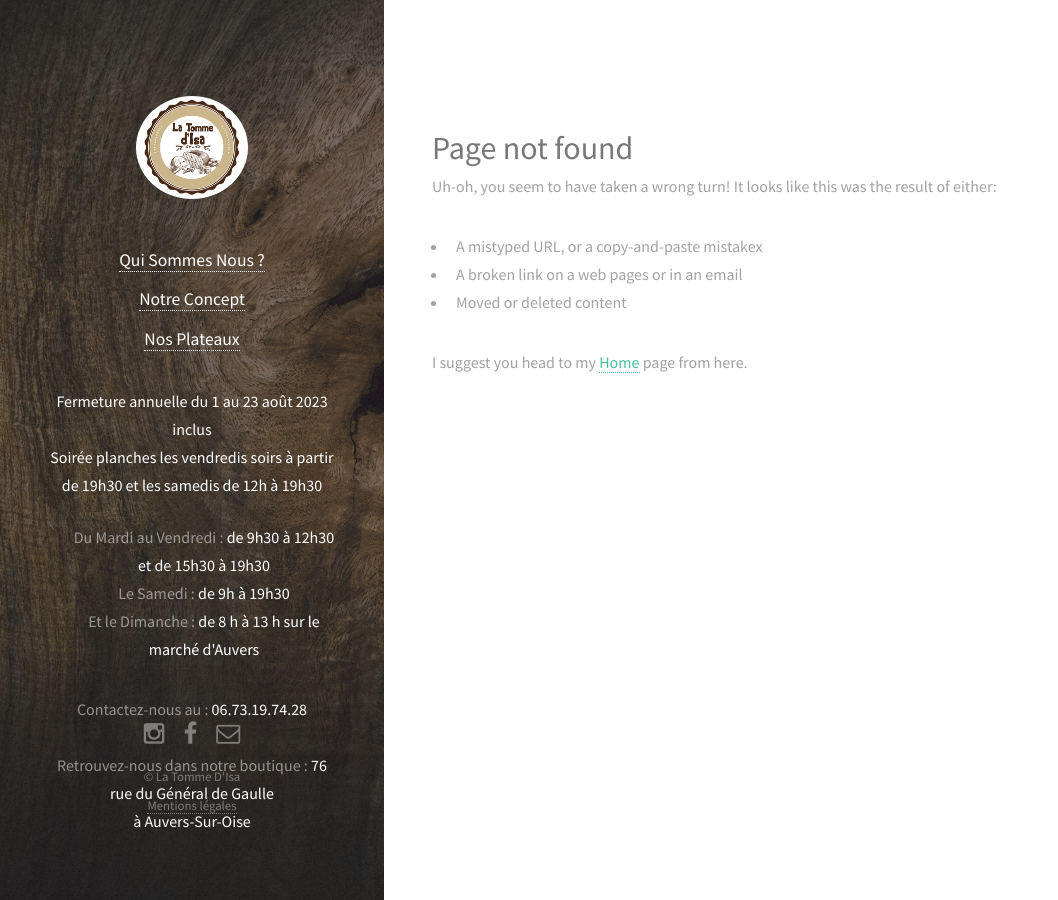
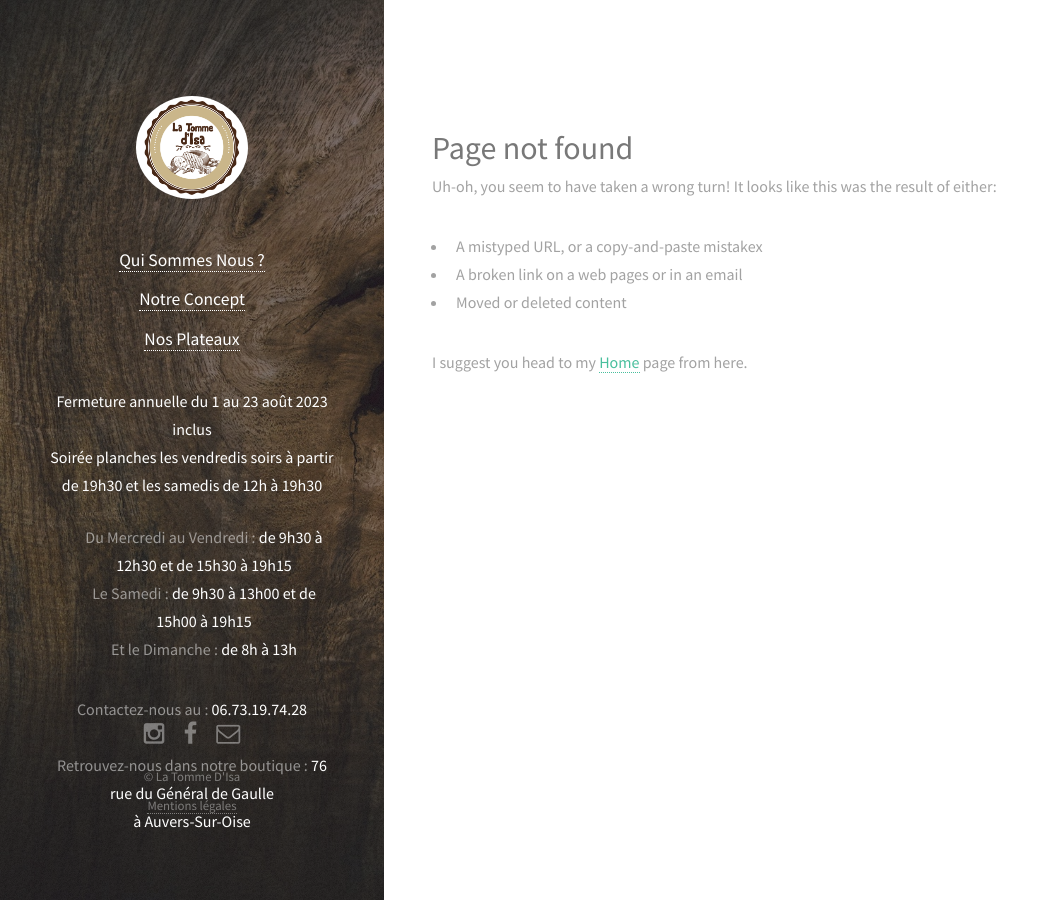
Before and after one commit to SachaCR/la-tomme-disa, a Jekyll site: the page built from 404.html, in a window 1280 px wide. Shown: the whole page, without its empty margins (0-1058 px from the left). Built offline with Jekyll 4.4.1, drawn with Linux system fonts in a browser that asks for light colours; nearby versions of some CDN libraries.

Commit message:
Update opening hours

```diff
--- a/_layouts/default.html
+++ b/_layouts/default.html
@@ -40,13 +40,13 @@
 			</br>
 				<ul class="informations">
 					<li>
-						Du Mardi au Vendredi : <strong>de 9h30 à 12h30 et de 15h30 à 19h30</strong>
+						Du Mercredi au Vendredi : <strong>de 9h30 à 12h30 et de 15h30 à 19h15</strong>
 					</li>
 					<li>
-						Le Samedi : <strong>de 9h à 19h30</strong>
+						Le Samedi : <strong>de 9h30 à 13h00 et de 15h00 à 19h15</strong>
 					</li>
 					<li>
-						Et le Dimanche : <strong>de 8 h à 13 h sur le marché d'Auvers</strong>
+						Et le Dimanche : <strong>de 8h à 13h</strong>
 					</li>
 				</ul>
 				Contactez-nous au : <strong>06.73.19.74.28</strong>
```
